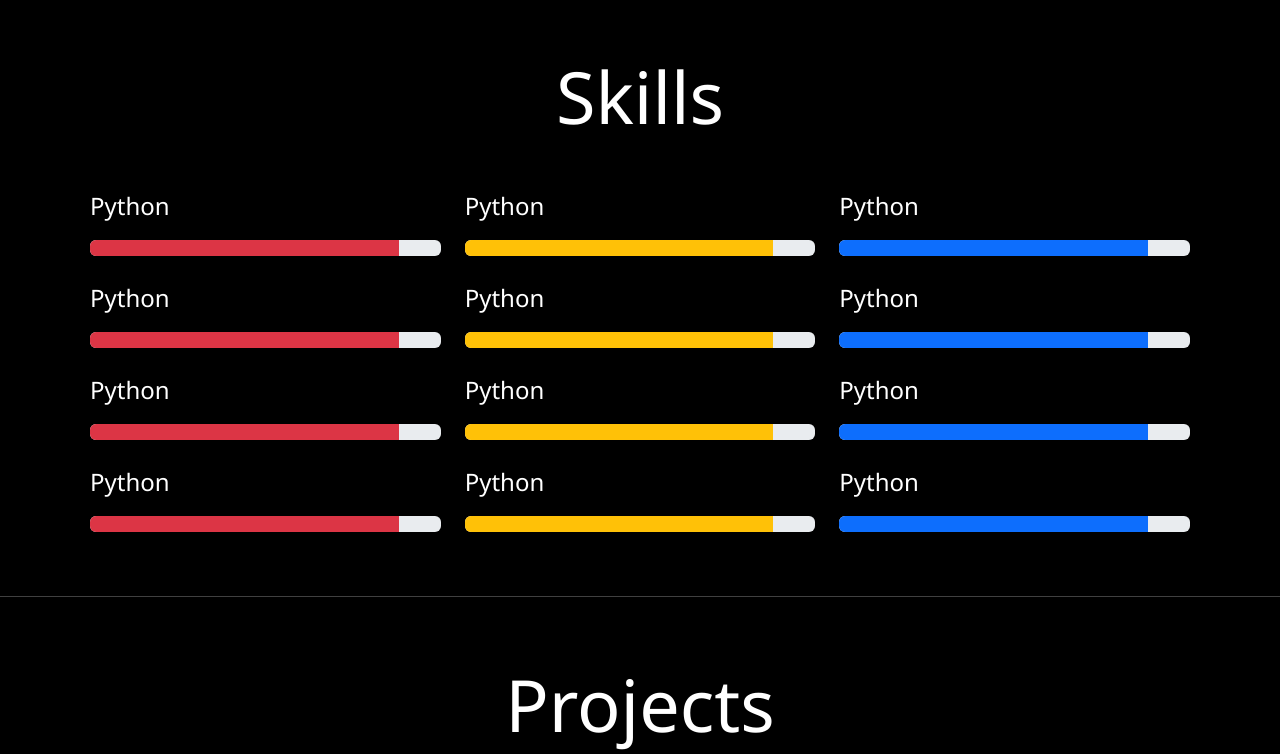
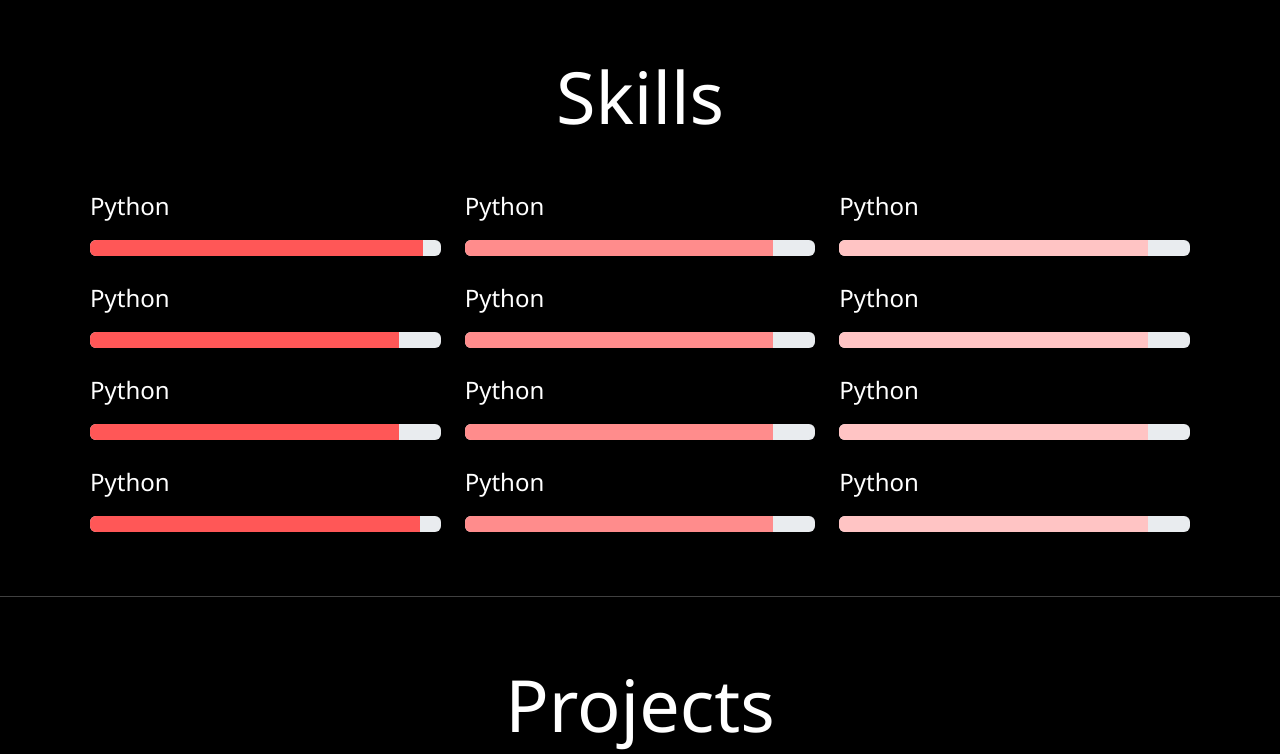
Before and after one commit to LazyyVenom/Anubhav_Portfolio, a Flask app: page / in a window 1280 px wide. Shown: the part 2338-3092 px from the top of the page. Run offline with Flask 3, Linux system fonts and the light colour scheme.

Commit message:
Improved Colors for skills

```diff
--- a/templates/index.html
+++ b/templates/index.html
@@ -125,7 +125,17 @@
         }
 
         .pro-color {
-            background-color: #ff8c8c;
+            background-color: #ff8c8c !important;
+            color: #ff8c8c;
+        }
+
+        .pro-color-2 {
+            background-color: #ff5757 !important;
+            color: #ff8c8c;
+        }
+
+        .pro-color-3 {
+            background-color: #ffc4c4 !important;
             color: #ff8c8c;
         }
     </style>
@@ -356,7 +366,7 @@
                         </p>
                         <div class="progress" role="progressbar" aria-label="Warning example" aria-valuemin="0"
                             aria-valuemax="100">
-                            <div class="progress-bar bg-danger" style="width: 88%"></div>
+                            <div class="progress-bar bg-danger pro-color-2" style="width: 95%"></div>
                         </div>
                     </div>
                     <div class="col">
@@ -365,7 +375,7 @@
                         </p>
                         <div class="progress" role="progressbar" aria-label="Warning example" aria-valuemin="0"
                             aria-valuemax="100">
-                            <div class="progress-bar bg-warning" style="width: 88%"></div>
+                            <div class="progress-bar bg-warning pro-color" style="width: 88%"></div>
                         </div>
                     </div>
                     <div class="col">
@@ -374,7 +384,7 @@
                         </p>
                         <div class="progress" role="progressbar" aria-label="Warning example" aria-valuemin="0"
                             aria-valuemax="100">
-                            <div class="progress-bar" style="width: 88%"></div>
+                            <div class="progress-bar pro-color-3" style="width: 88%"></div>
                         </div>
                     </div>
                 </div>
@@ -386,7 +396,7 @@
                         </p>
                         <div class="progress" role="progressbar" aria-label="Warning example" aria-valuemin="0"
                             aria-valuemax="100">
-                            <div class="progress-bar bg-danger" style="width: 88%"></div>
+                            <div class="progress-bar bg-danger pro-color-2" style="width: 88%"></div>
                         </div>
                     </div>
                     <div class="col">
@@ -395,7 +405,7 @@
                         </p>
                         <div class="progress" role="progressbar" aria-label="Warning example" aria-valuemin="0"
                             aria-valuemax="100">
-                            <div class="progress-bar bg-warning" style="width: 88%"></div>
+                            <div class="progress-bar bg-warning pro-color" style="width: 88%"></div>
                         </div>
                     </div>
                     <div class="col">
@@ -404,7 +414,7 @@
                         </p>
                         <div class="progress" role="progressbar" aria-label="Warning example" aria-valuemin="0"
                             aria-valuemax="100">
-                            <div class="progress-bar" style="width: 88%"></div>
+                            <div class="progress-bar pro-color-3" style="width: 88%"></div>
                         </div>
                     </div>
                 </div>
@@ -416,7 +426,7 @@
                         </p>
                         <div class="progress" role="progressbar" aria-label="Warning example" aria-valuemin="0"
                             aria-valuemax="100">
-                            <div class="progress-bar bg-danger" style="width: 88%"></div>
+                            <div class="progress-bar bg-danger pro-color-2" style="width: 88%"></div>
                         </div>
                     </div>
                     <div class="col">
@@ -425,7 +435,7 @@
                         </p>
                         <div class="progress" role="progressbar" aria-label="Warning example" aria-valuemin="0"
                             aria-valuemax="100">
-                            <div class="progress-bar bg-warning" style="width: 88%"></div>
+                            <div class="progress-bar bg-warning pro-color" style="width: 88%"></div>
                         </div>
                     </div>
                     <div class="col">
@@ -434,7 +444,7 @@
                         </p>
                         <div class="progress" role="progressbar" aria-label="Warning example" aria-valuemin="0"
                             aria-valuemax="100">
-                            <div class="progress-bar" style="width: 88%"></div>
+                            <div class="progress-bar pro-color-3" style="width: 88%"></div>
                         </div>
                     </div>
                 </div>
@@ -446,7 +456,7 @@
                         </p>
                         <div class="progress" role="progressbar" aria-label="Warning example" aria-valuemin="0"
                             aria-valuemax="100">
-                            <div class="progress-bar bg-danger" style="width: 88%"></div>
+                            <div class="progress-bar bg-danger pro-color-2" style="width: 94%"></div>
                         </div>
                     </div>
                     <div class="col">
@@ -455,7 +465,7 @@
                         </p>
                         <div class="progress" role="progressbar" aria-label="Warning example" aria-valuemin="0"
                             aria-valuemax="100">
-                            <div class="progress-bar bg-warning" style="width: 88%"></div>
+                            <div class="progress-bar bg-warning pro-color" style="width: 88%"></div>
                         </div>
                     </div>
                     <div class="col">
@@ -464,7 +474,7 @@
                         </p>
                         <div class="progress" role="progressbar" aria-label="Warning example" aria-valuemin="0"
                             aria-valuemax="100">
-                            <div class="progress-bar" style="width: 88%"></div>
+                            <div class="progress-bar pro-color-3" style="width: 88%"></div>
                         </div>
                     </div>
                 </div>
```
